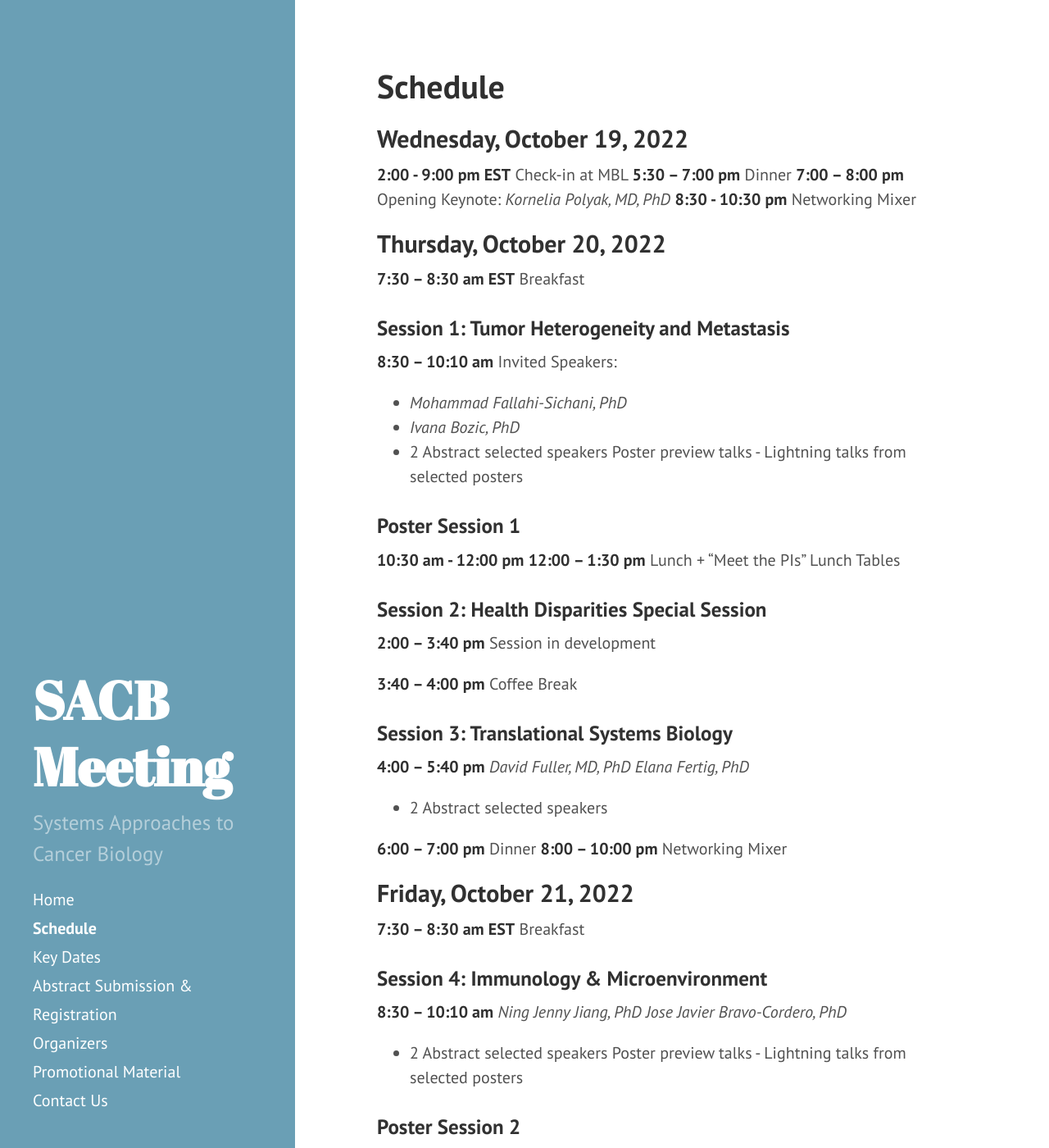
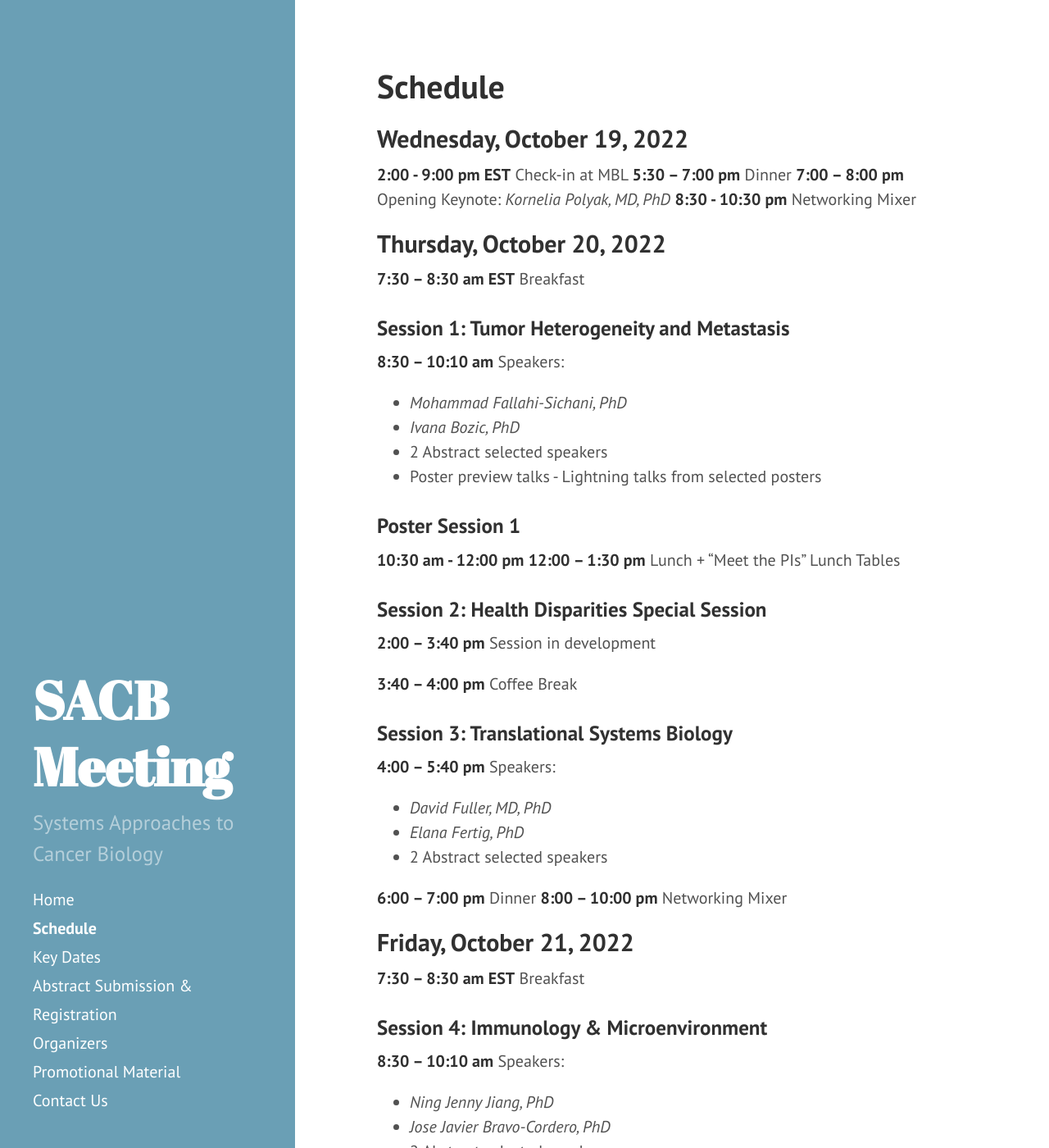
Before and after one commit to AECCSB/sacb-meeting, a Jekyll site: the page built from schedule.md, in a window 1280 px wide and 1400 px high. Shown: the whole window at 82% size. Built offline with Jekyll 4.4.1, drawn with Linux system fonts in a browser that asks for light colours; some of the changed lines change nothing that is shown; some of the changed text lies outside the part shown.

Commit message:
Update schedule.md

```diff
--- a/schedule.md
+++ b/schedule.md
@@ -16,11 +16,11 @@ layout: page
 
 ### Session 1: Tumor Heterogeneity and Metastasis
 **8:30 – 10:10 am**
-Invited Speakers:
+Speakers:
 + _Mohammad Fallahi-Sichani, PhD_
 + _Ivana Bozic, PhD_
 + 2 Abstract selected speakers
-Poster preview talks - Lightning talks from selected posters
++ Poster preview talks - Lightning talks from selected posters
 
 ### Poster Session 1
 **10:30 am - 12:00 pm**
@@ -34,8 +34,9 @@ Session in development
 
 ### Session 3: Translational Systems Biology
 **4:00 – 5:40 pm**
-_David Fuller, MD, PhD_
-_Elana Fertig, PhD_
+Speakers:
++ _David Fuller, MD, PhD_
++ _Elana Fertig, PhD_
 + 2 Abstract selected speakers
 
 **6:00 – 7:00 pm**		Dinner
@@ -47,10 +48,11 @@ _Elana Fertig, PhD_
 
 ### Session 4: Immunology & Microenvironment
 **8:30 – 10:10 am**
-_Ning Jenny Jiang, PhD_
-_Jose Javier Bravo-Cordero, PhD_
+Speakers:
++ _Ning Jenny Jiang, PhD_
++ _Jose Javier Bravo-Cordero, PhD_
 + 2 Abstract selected speakers
-Poster preview talks - Lightning talks from selected posters
++ Poster preview talks - Lightning talks from selected posters
 
 ### Poster Session 2
 **10:30 am - 12:00 pm**
@@ -59,16 +61,18 @@ Poster preview talks - Lightning talks from selected posters
 
 ### Session 5: Systems Pharmacology
 **2:00 – 3:40 pm**
-_Mike Lee, PhD_
-_Dan Kirouac, PhD_
+Speakers:
++ _Mike Lee, PhD_
++ _Dan Kirouac, PhD_
 + 2 Abstract selected speakers
 
 **3:40 – 4:00 pm**		Coffee Break
 
 ### Session 6: Cancer Evolution and Mechanisms of Resistance
 **4:00 – 5:40 pm**
-_Amy Boddy, PhD_
-_James DeGregori, PhD_
+Speakers:
++ _Amy Boddy, PhD_
++ _James DeGregori, PhD_
 + 2 Abstract selected speakers
 
 **6:00 – 7:00 pm**		Dinner
@@ -79,8 +83,9 @@ _James DeGregori, PhD_
 
 ### Session 7: Signaling Networks in Cancer
 **9:00 – 10:40 am**
-_Reka Albert, PhD_
-_Kristen Naegle, PhD_
+Speakers:
++ _Reka Albert, PhD_
++ _Kristen Naegle, PhD_
 + 2 Abstract selected speakers
 
 **10:40 - 11:00 am**      Coffee Break
```
